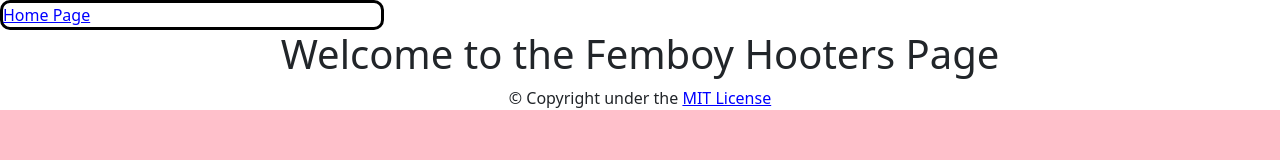
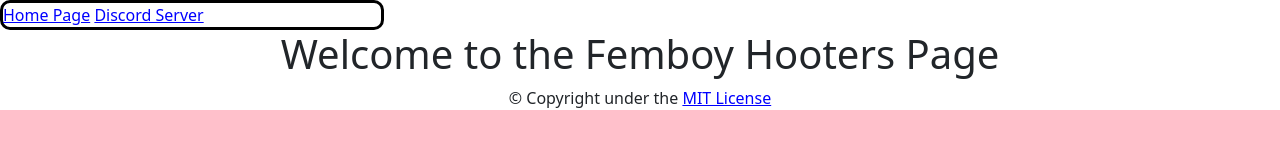
Before and after one commit to Dust-trust/Server-Page, a website: page index.html in a window 1280 px wide. Drawn offline with nearby package versions, Linux system fonts and the light colour scheme.

Commit message:
Added discord link

```diff
--- a/index.html
+++ b/index.html
@@ -23,6 +23,7 @@
   <body>
     <nav>
       <a href="index.html">Home Page</a>
+      <a href="https://discord.gg/b9uWefgd6z">Discord Server</a>
     </nav>
     <h1 align="center">Welcome to the Femboy Hooters Page</h1>
     <main></main>
```
